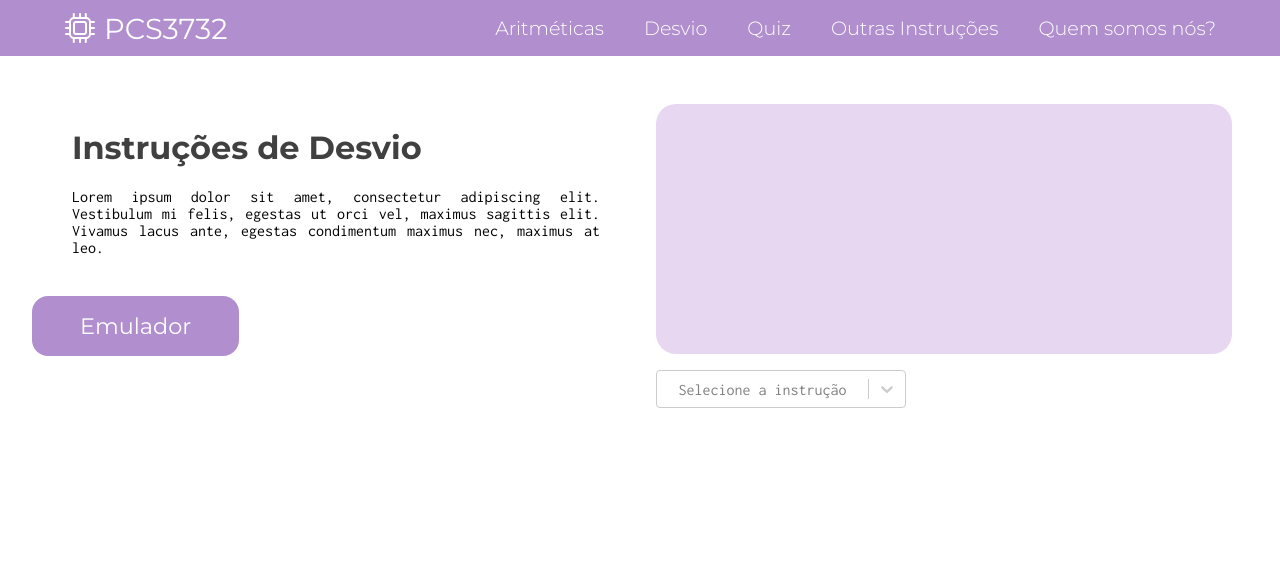
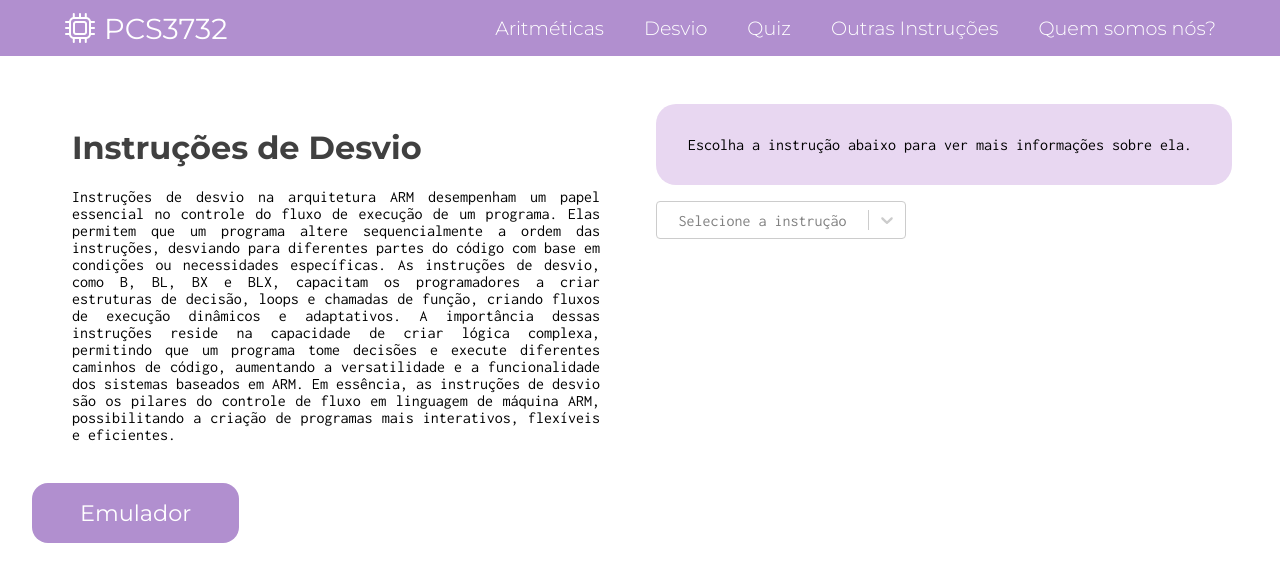
Before and after one commit to lucas-pvg/PCS3732_LabProc, a React (Create React App) app in the folder frontend/: page /branch-info in a window 1280 px wide. Shown: the top 582 px of the page. Built offline with nearby package versions, Linux system fonts and the light colour scheme.

Commit message:
Adicionei as descrições das instruções de desvio

```diff
--- a/frontend/src/routes/branchInstructions/branchInfoPage.js
+++ b/frontend/src/routes/branchInstructions/branchInfoPage.js
@@ -23,19 +23,19 @@ const BranchInfoPage = () => {
     const changeAboutText = (op) => {
         switch (op.value) {
             case "B":
-                setAboutSelectedInstruction("b");
+                setAboutSelectedInstruction("A instrução B (Branch) na arquitetura ARM é utilizada para realizar desvios condicionais ou incondicionais no fluxo de execução de um programa. Ela permite que o programa salte para um endereço de memória específico, geralmente usado para executar código em outro local ou lidar com condições especiais.\n\nA sintaxe geral da instrução B é:\nB{cond} label\n\n{cond}: Condição opcional para executar o desvio apenas se uma determinada condição for satisfeita. (Não implementada no projeto)\nlabel: Rótulo que representa o endereço de memória de destino para o qual o programa será desviado.\n\nExemplos de uso:\nB _fim\nB #10\nB 0xA\nB 0b1010");
                 break;
             case "BL":
-                setAboutSelectedInstruction("bl");
+                setAboutSelectedInstruction("A instrução BL (Branch with Link) na arquitetura ARM é utilizada para realizar desvios condicionais ou incondicionais no fluxo de execução de um programa, assim como a instrução B. No entanto, a instrução BL também armazena o endereço de retorno, permitindo que o programa volte ao local de onde o desvio ocorreu.\n\nA sintaxe geral da instrução BL é:\nBL{cond} label\n\n{cond}: Condição opcional para executar o desvio apenas se uma determinada condição for satisfeita. (Não implementada no projeto)\nlabel: Rótulo que representa o endereço de memória de destino para o qual o programa será desviado.\n\nExemplos de uso:\nBL _fim\nBL #10\nBL 0xA\nBL 0b1010");
                 break;
             case "BX":
-                setAboutSelectedInstruction("bx");
+                setAboutSelectedInstruction("A instrução BX (Branch and Exchange) na arquitetura ARM é utilizada para realizar desvios incondicionais no fluxo de execução de um programa, permitindo que o programa salte para um endereço de memória específico. Além disso, a instrução BX também pode alterar o modo de execução, permitindo a mudança entre o modo Thumb e o modo ARM.\n\nA sintaxe geral da instrução BX é:\nBX{cond} Rm\n\n{cond}: Condição opcional para executar o desvio apenas se uma determinada condição for satisfeita. (Não implementada no projeto)\nRm: Registrador que contém o endereço de memória de destino para o qual o programa será desviado.\n\nExemplos de uso:\nBX R1\nBX R4");
                 break;
             case "BLX":
-                setAboutSelectedInstruction("blx");
+                setAboutSelectedInstruction("A instrução BLX (Branch with Link and Exchange) na arquitetura ARM é utilizada para realizar desvios condicionais ou incondicionais no fluxo de execução de um programa, assim como a instrução BL. No entanto, a instrução BLX também permite a mudança entre o modo Thumb e o modo ARM, semelhante à instrução BX.\n\nA sintaxe geral da instrução BLX é:\nBLX{cond} Rm\nBLX label\n\n{cond}: Condição opcional para executar o desvio apenas se uma determinada condição for satisfeita. (Não implementada no projeto)\nRm: Registrador que contém o endereço de memória de destino para o qual o programa será desviado.\nlabel: Rótulo que representa o endereço de memória de destino para o qual o programa será desviado.\n\nExemplos de uso:\nBX R1\nBX R4\nBL _fim\nBL #10\nBL 0xA\nBL 0b1010");
                 break;
             default:
-                setAboutSelectedInstruction("");
+                setAboutSelectedInstruction("Escolha a instrução abaixo para ver mais informações sobre ela.");
         }
     };
 
@@ -55,8 +55,15 @@ const BranchInfoPage = () => {
                     <div className="left-div-bip">
                         <AboutInstructions
                             title="Instruções de Desvio"
-                            info="Lorem ipsum dolor sit amet, consectetur adipiscing elit.
-Vestibulum mi felis, egestas ut orci vel, maximus sagittis elit. Vivamus lacus ante, egestas condimentum maximus nec, maximus at leo."
+                            info="Instruções de desvio na arquitetura ARM desempenham um papel essencial no controle do fluxo de
+                            execução de um programa. Elas permitem que um programa altere sequencialmente a ordem das instruções,
+                            desviando para diferentes partes do código com base em condições ou necessidades específicas. As instruções
+                            de desvio, como B, BL, BX e BLX, capacitam os programadores a criar estruturas de decisão, loops e chamadas
+                            de função, criando fluxos de execução dinâmicos e adaptativos. A importância dessas instruções reside na
+                            capacidade de criar lógica complexa, permitindo que um programa tome decisões e execute diferentes caminhos
+                            de código, aumentando a versatilidade e a funcionalidade dos sistemas baseados em ARM. Em essência, as instruções
+                            de desvio são os pilares do controle de fluxo em linguagem de máquina ARM, possibilitando a criação de programas
+                            mais interativos, flexíveis e eficientes."
                         />
                         <Button
                             className="button"
@@ -65,6 +72,7 @@ Vestibulum mi felis, egestas ut orci vel, maximus sagittis elit. Vivamus lacus a
                         />
                     </div>
                     <div className="right-div-bip">
+                        <div style={{ whiteSpace: 'pre-line' }}>
                             <Scrollable text={aboutSelectedInstruction} />
                             <Dropdown
                                 options={operation}
@@ -76,6 +84,7 @@ Vestibulum mi felis, egestas ut orci vel, maximus sagittis elit. Vivamus lacus a
                     </div>
                 </div>
             </div>
+        </div>
     );
 };
 
```
Lines whose indentation alone changed are shown as unchanged.
